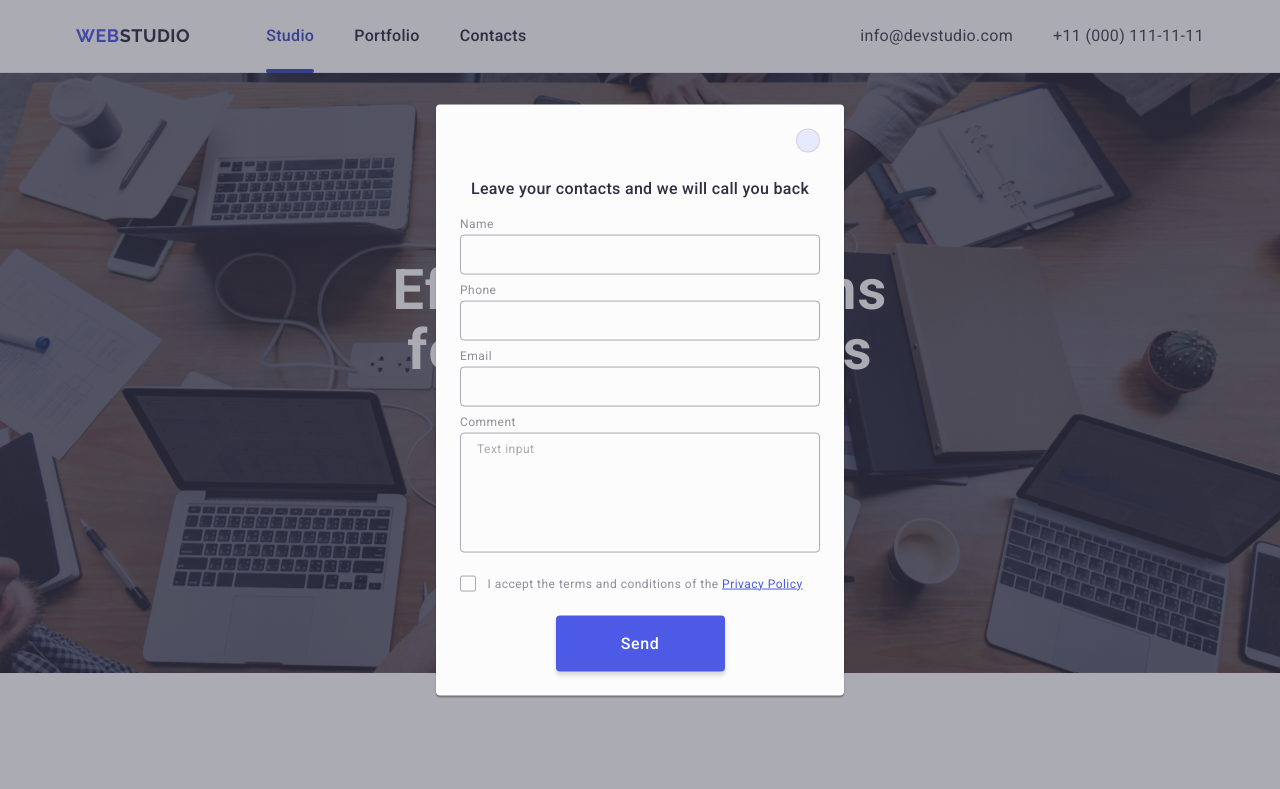
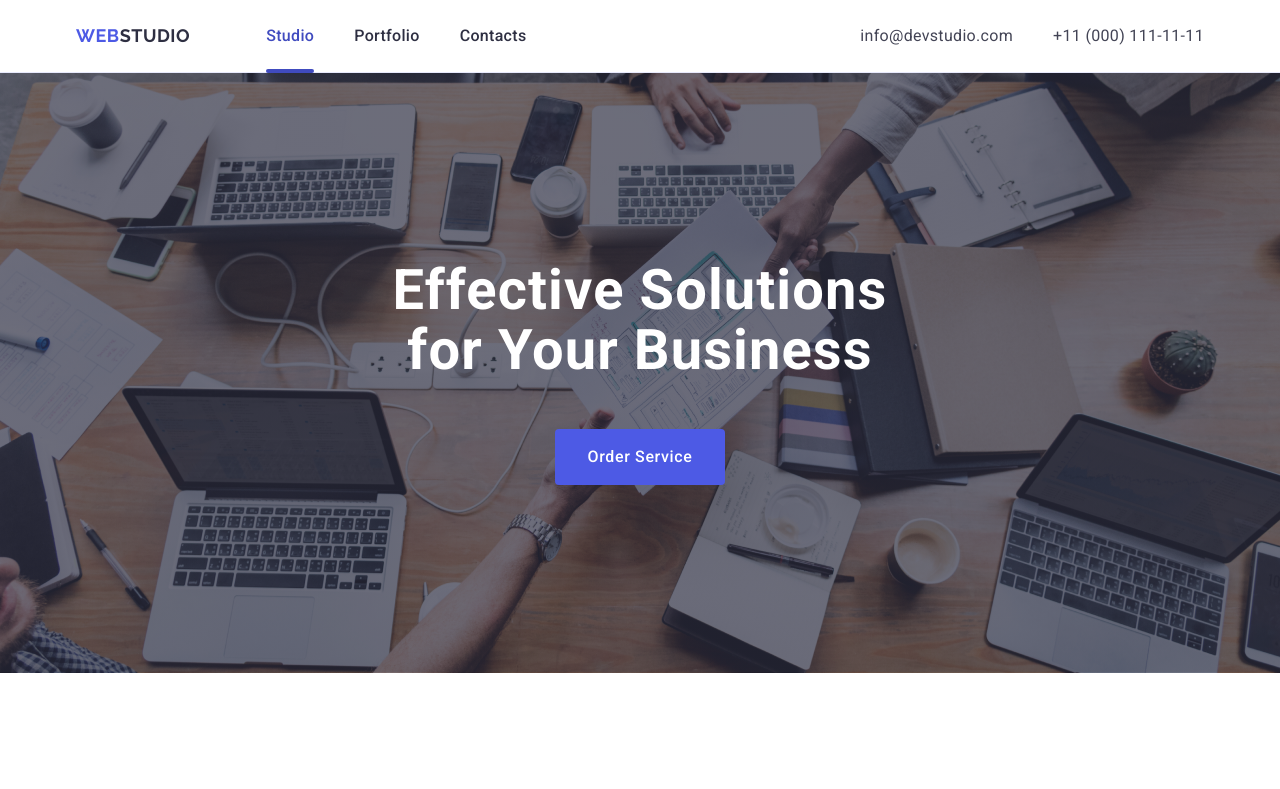
Before and after one commit to FedorenkoAnn/goit-markup-hw-05, a plain HTML site: page index.html in a window 1280 px wide. Shown: the top 789 px of the page. Drawn offline with nearby package versions, Linux system fonts and the light colour scheme.

Commit message:
HomeWork5

```diff
--- a/css/styles.css
+++ b/css/styles.css
@@ -229,7 +229,6 @@ img {
   display: flex;
   gap: 24px;
 }
-
 
 .features-svg-icon {
   display: flex;
@@ -607,6 +606,7 @@ img {
   top: 0;
   width: 100%;
   height: 100%;
+  visibility: hidden;
   background-color: rgba(46, 47, 66, 0.4);
   transition: opacity 250ms cubic-bezier(0.4, 0, 0.2, 1),
   visibility 250ms cubic-bezier(0.4, 0, 0.2, 1);
@@ -661,8 +661,7 @@ img {
   }
 
 .modal-btn-icon {
-      fill: transparent;
-      stroke: #2E2F42;
+    fill: #2E2F42;
     transition: fill 250ms cubic-bezier(0.4, 0, 0.2, 1);
   }
 
@@ -834,62 +833,3 @@ img {
 .form-btn:focus {
   background-color: #404BBF;
 }
-
-
-/* .backdrop {
-  position: fixed;
-  top: 0;
-  width: 100%;
-  height: 100%;
-  background-color: var(--NAVY-BLUE-modal, rgba(46, 47, 66, 0.40));
-
-}
-
-.modal {
-  width: 408px;
-  height: 584px;
-  border-radius: 4px;
-  background-color: var(--DAIRY, #FCFCFC);
-  position: absolute;
-  top: 50%;
-  left: 50%;
-  transform: translate(-50%, -50%);
-  padding: 72px 24px 24px 24px;
-}
-
-.modal-btn {
-  position: absolute;
-  display: flex;
-  align-items: center;
-  justify-content: center;
-  border: 1px solid rgba(0, 0, 0, 0.1);
-  padding: 0;
-  right: 24px;
-  top: 24px;
-  background-color: #E7E9FC;
-  width: 24px;
-  height: 24px;
-  border-radius: 50%;
-  cursor: pointer;
-  background-color: 250ms cubic-bezier(0.4, 0, 0.2, 1),
-          border 250ms cubic-bezier(0.4, 0, 0.2, 1);
-}
-
-.modal-btn-icon {
-  fill: transparent;
-  stroke: #2E2F42;
-
-}
-
-.modal-title {
-  font-family: "Roboto", sans-serif;
-  font-size: 16px;
-  font-weight: 500;
-  line-height: 1.5;
-  letter-spacing: 0.02em;
-  color: #2e2f42;
-  text-align: center;
-  width: 360px;
-  height: 24px;
-  margin-bottom: 16px;
-} */
```
Also changed, not shown: index.html (+0 -13 lines), images/icons.svg. Lines whose indentation alone changed are shown as unchanged.
